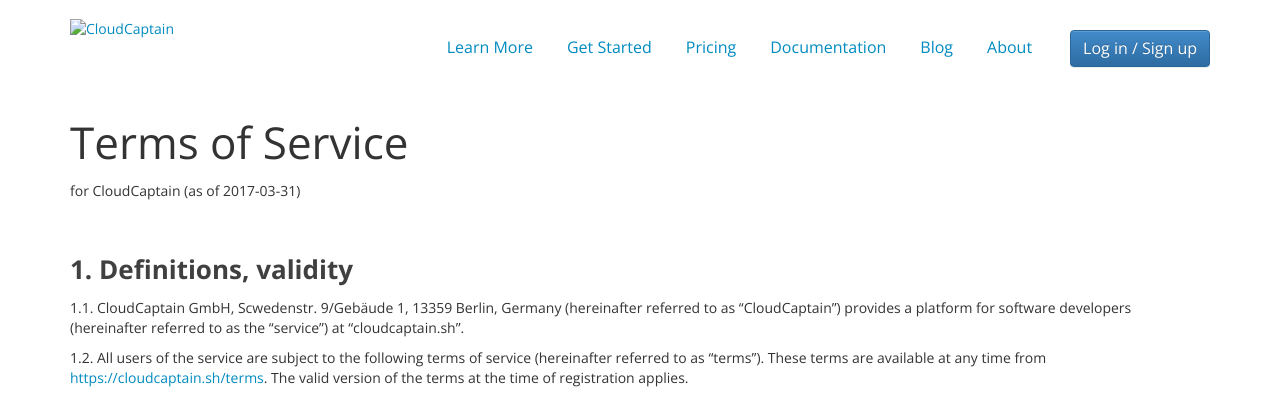
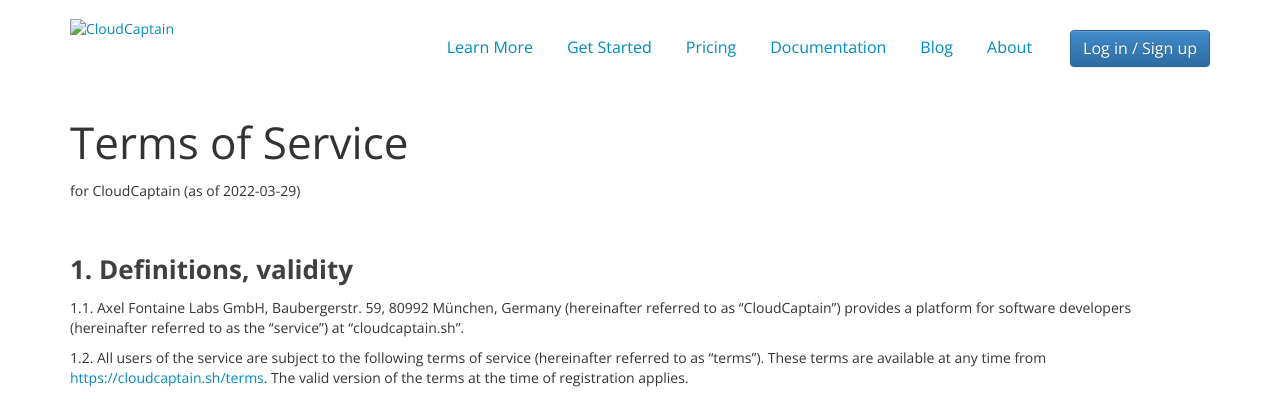
Before and after one commit to cloudcaptainhq/cloudcaptainhq.github.io, a Jekyll site: the page built from terms.html, in a window 1280 px wide and 900 px high. Shown: the top 406 px of the window. Built offline with Jekyll 4.4.1, drawn with Linux system fonts in a browser that asks for light colours.

Commit message:
Fixed address

```diff
--- a/terms.html
+++ b/terms.html
@@ -5,9 +5,9 @@ subtitle : ''
 ---
 <div id="terms" class="legal container">
     <p class="doc-title">Terms of Service</p>
-    for CloudCaptain (as of 2017-03-31)
+    for CloudCaptain (as of 2022-03-29)
     <p class="doc-section">1.	Definitions, validity</p>
-    <p>1.1.	CloudCaptain GmbH, Scwedenstr. 9/Gebäude 1, 13359 Berlin, Germany (hereinafter referred to as “CloudCaptain”) provides a platform for software developers (hereinafter referred to as the “service”) at “cloudcaptain.sh”.</p>
+    <p>1.1.	Axel Fontaine Labs GmbH, Baubergerstr. 59, 80992 München, Germany (hereinafter referred to as “CloudCaptain”) provides a platform for software developers (hereinafter referred to as the “service”) at “cloudcaptain.sh”.</p>
     <p>1.2.	All users of the service are subject to the following terms of service (hereinafter referred to as “terms”). These terms are available at any time from <a href="https://cloudcaptain.sh/terms">https://cloudcaptain.sh/terms</a>. The valid version of the terms at the time of registration applies.</p>
     <p class="doc-section">2.	Service specification</p>
     <p>2.1.	The service offers users the possibility to create bootable apps (machine images), virtual machines or other instances using a client software provided by CloudCaptain (hereinafter referred to as “CloudCaptain Client”) and to deploy these locally or on a production server (hereinafter referred to as “service”), although the production server is not operated by CloudCaptain. The service rather accesses existing hosting platforms of third-party providers that the customer is already authorized to use. The user agrees that CloudCaptain may use these hosting platforms throughout the duration of the service agreement.</p>
--- a/terms_de.html
+++ b/terms_de.html
@@ -5,9 +5,9 @@ subtitle : ''
 ---
 <div id="terms_de" class="legal container">
     <p class="doc-title">Allgemeine Geschäftsbedingungen</p>
-    für CloudCaptain (Stand 2017-03-31)
+    für CloudCaptain (Stand 2022-03-29)
     <p class="doc-section">1.	Definitionen, Geltung</p>
-    <p>1.1.	Die CloudCaptain GmbH, Scwedenstr. 9/Gebäude 1, 13359 Berlin, Deutschland (nachfolgend „CloudCaptain“) stellt unter der URL „cloudcaptain.sh“ eine Plattform für Softwareentwickler (nachfolgend „Dienst“) zur Verfügung.</p>
+    <p>1.1.	Die Axel Fontaine Labs GmbH, Baubergerstr. 59, 80992 München, Deutschland (nachfolgend „CloudCaptain“) stellt unter der URL „cloudcaptain.sh“ eine Plattform für Softwareentwickler (nachfolgend „Dienst“) zur Verfügung.</p>
     <p>1.2.	Für jeden Nutzer des Dienstes gelten die folgenden Allgemeinen Geschäftsbedingungen (nachfolgend „AGB“). Die AGB können jederzeit unter der URL <a href="https://cloudcaptain.sh/terms_de">https://cloudcaptain.sh/terms_de</a> abgerufen werden. Es gelten jeweils die AGB in der zum Zeitpunkt der Registrierung gültigen Fassung.</p>
     <p class="doc-section">2.	Leistungsbeschreibung des Dienstes</p>
     <p>2.1.	Der Dienst bietet den Nutzern die Möglichkeit, mit Hilfe einer Client-Software, die von CloudCaptain zur Verfügung gestellt wird (nachfolgend „CloudCaptain Client“), Bootable Apps (Machine Images), Virtuelle Maschinen oder andere Instanzen zu erzeugen und lokal oder auf einem Produktivserver zu deployen (nachfolgend „Dienst“), wobei die Produktivserver nicht von CloudCaptain betrieben werden. Vielmehr greift der Dienst auf bestehende Hosting-Plattformen von Drittanbietern, zu denen der Kunde bereits Zugang besitzt, zu. Der Nutzer willigt ein, dass CloudCaptain während der Laufzeit des Vertrags zur Leistungserbringung die Ressourcen dieser Hostingplattformen nutzen darf.</p>
```
